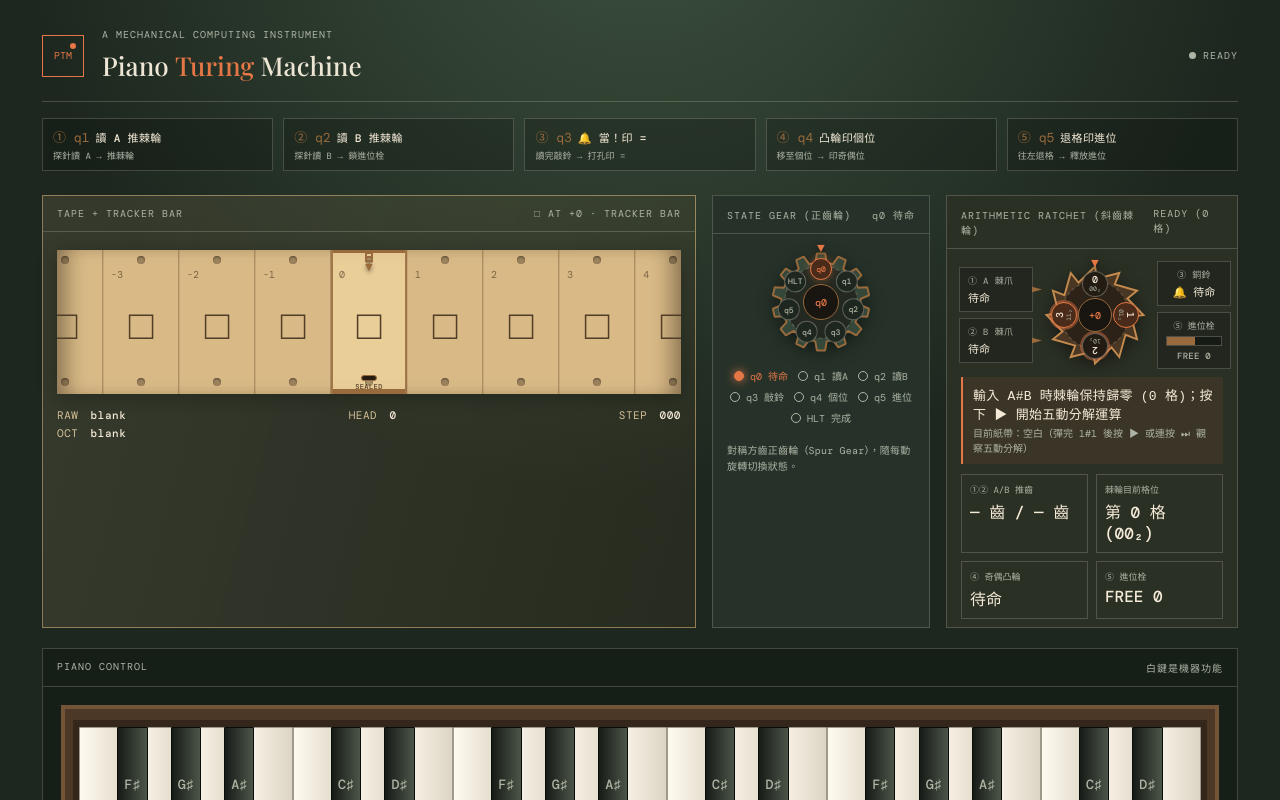
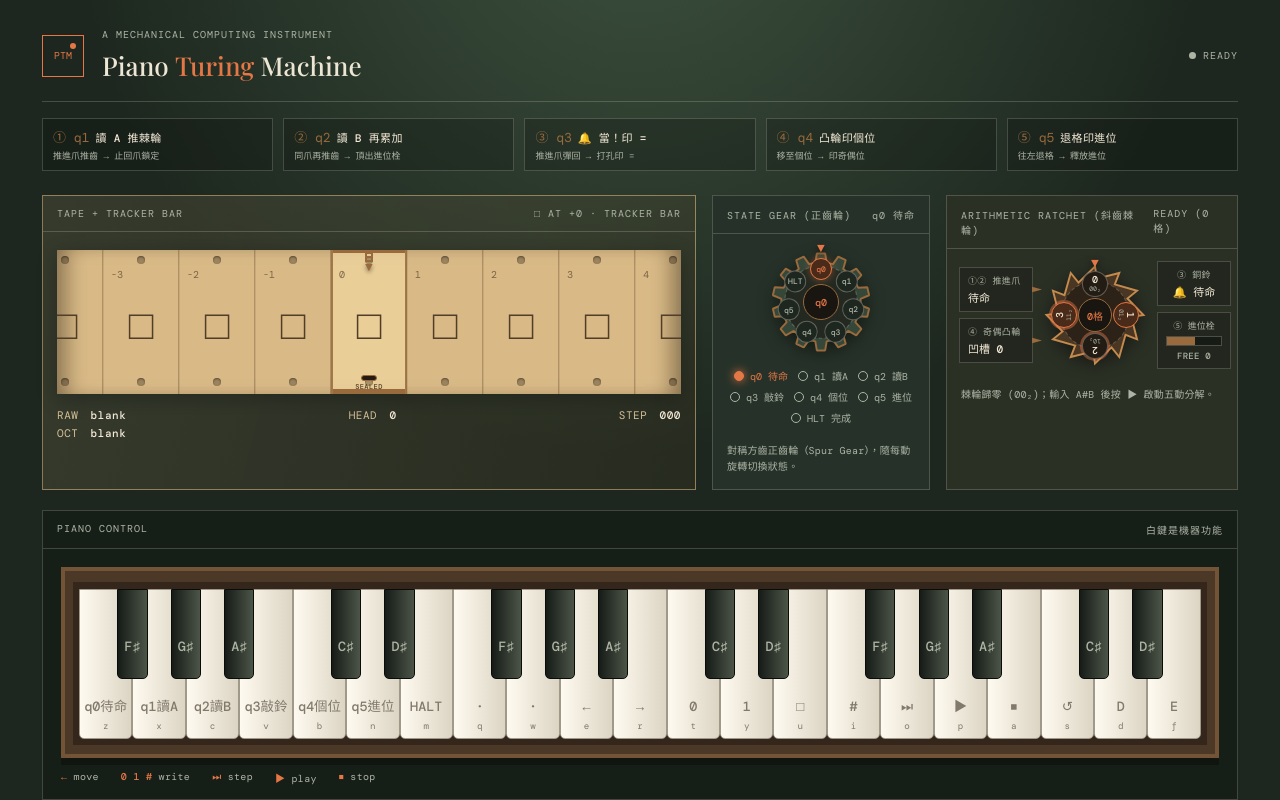
Before and after one commit to zonble/piano_turing_machine, a React (Vite) app: page / in a window 1280 px wide. Shown: the top 800 px of the page. Built offline with nearby package versions, Linux system fonts and the light colour scheme; a web font is replaced by a local one.

Commit message:
refactor: unify driving pawl and simplify arithmetic ratchet UI (#2)

```diff
--- a/src/App.tsx
+++ b/src/App.tsx
@@ -36,9 +36,9 @@ const stateRegister = (snapshot: MachineSnapshot): (typeof stateNames)[number] =
 const tapePositions = (head: number) => Array.from({ length: 19 }, (_, index) => head - 9 + index)
 
 const mechanicalStages: Array<{ id: MechanicalPhase; action: PianoAction; step: string; code: string; title: string; detail: string }> = [
-  { id: 'READ_A', action: 'setState1', step: '①', code: 'q1', title: '讀 A 推棘輪', detail: '探針讀 A → 推棘輪' },
-  { id: 'READ_B', action: 'setState2', step: '②', code: 'q2', title: '讀 B 推棘輪', detail: '探針讀 B → 鎖進位栓' },
-  { id: 'BELL_EQ', action: 'setState3', step: '③', code: 'q3', title: '🔔 當！印 =', detail: '讀完敲鈴 → 打孔印 =' },
+  { id: 'READ_A', action: 'setState1', step: '①', code: 'q1', title: '讀 A 推棘輪', detail: '推進爪推齒 → 止回爪鎖定' },
+  { id: 'READ_B', action: 'setState2', step: '②', code: 'q2', title: '讀 B 再累加', detail: '同爪再推齒 → 頂出進位栓' },
+  { id: 'BELL_EQ', action: 'setState3', step: '③', code: 'q3', title: '🔔 當！印 =', detail: '推進爪彈回 → 打孔印 =' },
   { id: 'STAMP_SUM', action: 'setState4', step: '④', code: 'q4', title: '凸輪印個位', detail: '移至個位 → 印奇偶位' },
   { id: 'STAMP_CARRY', action: 'setState5', step: '⑤', code: 'q5', title: '退格印進位', detail: '往左退格 → 釋放進位' },
 ]
@@ -161,11 +161,10 @@ function App() {
   const activePhaseIndex = activePhase ? mechanicalStages.findIndex((s) => s.id === activePhase) : -1
 
   // During INPUT, ratchet stays at 0 until ▶ / ⏭ starts decomposition
-  const aBit = activeGear ? activeGear.aBit : null
-  const bBit = activeGear && activePhase !== 'READ_A' ? activeGear.bBit : null
-  const carryIn = activeGear ? activeGear.carryIn : 0
+  const isProbing = activePhase === 'READ_A' || activePhase === 'READ_B'
+  const pawlStroke = isProbing ? (activeGear?.pawlStroke ?? 0) : 0
   const ratchetNotch = activeGear ? activeGear.ratchetTotal : 0
-  const sumBit = activeGear && activePhase !== 'READ_A' ? activeGear.sumBit : null
+  const sumBit = activeGear ? (ratchetNotch % 2 as 0 | 1) : null
   const carryLatched = activeGear ? activeGear.carryOut === 1 : false
   const bellRinging = Boolean(activeGear?.bellRung)
   const hammerPunching = Boolean(activeGear?.punching)
@@ -173,23 +172,14 @@ function App() {
   const currentSymbol = formatTapeSymbol(machine.tape[machine.head])
   const gearWorking = running || ['SCAN', 'ADD', 'CARRY', 'WRITE'].includes(machine.state)
   const gearPhaseLabel = activePhase ?? (machine.state === 'HALT' ? 'HALT' : 'READY (0格)')
-  const gearEquation = activeGear
-    ? activePhase === 'READ_A'
-      ? `① 讀 A(${activeGear.aBit}) → 棘輪推至第 ${ratchetNotch} 格`
-      : activePhase === 'READ_B'
-        ? `② 讀 B(${activeGear.bBit}) → ${activeGear.aBit} + ${activeGear.bBit} = 第 ${ratchetNotch} 格 (${ratchetNotch.toString(2).padStart(2, '0')}₂)`
-        : activePhase === 'BELL_EQ'
-          ? `③ 🔔 當——！讀完 A+B（第 ${ratchetNotch} 格），打孔印出「=」`
-          : activePhase === 'STAMP_SUM'
-            ? `④ 凸輪打孔：第 ${ratchetNotch} 格（${activeGear.sumBit === 1 ? '奇數凸齒' : '偶數凹槽'}）→ 個位格印 ${activeGear.sumBit}`
-            : `⑤ 進位栓釋放：往左退一格印出進位 1 → 棘輪歸零`
-    : '輸入 A#B 時棘輪保持歸零 (0 格)；按下 ▶ 開始五動分解運算'
+  const gearSummary = activeGear
+    ? `止回爪鎖定第 ${ratchetNotch} 格 (${ratchetNotch.toString(2).padStart(2, '0')}₂) · ${sumBit === 1 ? '奇數凸齒 (1)' : '偶數凹槽 (0)'} · 進位栓 ${carryLatched ? 'LOCK 1' : 'FREE 0'}`
+    : '棘輪歸零 (00₂)；輸入 A#B 後按 ▶ 啟動五動分解。'
 
   const currentStateSlot = stateRegister(machine)
   const stateIndex = Math.max(0, stateNames.indexOf(currentStateSlot))
   const stateStepDeg = 360 / stateNames.length
 
-  const isProbing = activePhase === 'READ_A' || activePhase === 'READ_B'
   const currentCellSymbol = machine.tape[machine.head]
   const probeDropThrough = isProbing && currentCellSymbol === '1'
   const probeBlocked = isProbing && currentCellSymbol === '0'
@@ -198,7 +188,7 @@ function App() {
   const probeStatusText = isEqualsCell
     ? '🔔 雙橫槽孔 (=) · 觸發銅鈴與結果打孔'
     : isSeparatorCell
-      ? '⊞ 分隔雙方孔 (#) · 切換 A → B 棘爪軌道'
+      ? '⊞ 分隔雙方孔 (#) · 區隔兩數'
       : hammerPunching
         ? `🔨 衝頭打孔 (${currentSymbol} AT ${machine.head >= 0 ? '+' : ''}${machine.head})`
         : probeDropThrough
@@ -355,14 +345,14 @@ function App() {
         <div className="module-heading"><span>ARITHMETIC RATCHET (斜齒棘輪)</span><span>{gearPhaseLabel}</span></div>
         <div className="ratchet-bench" aria-label="1900s 4-notch mechanical adder mechanism">
           <div className="pawl-stack">
-            <div className={`input-pawl ${activePhase === 'READ_A' ? 'pushing' : ''} ${aBit === 1 ? 'engaged' : ''}`} aria-label="A input pawl">
-              <span className="pawl-tag">① A 棘爪</span>
-              <strong>{aBit === null ? '待命' : aBit === 1 ? '+1 齒' : '+0'}</strong>
+            <div className={`input-pawl ${isProbing && pawlStroke === 1 ? 'pushing' : ''}`} aria-label="Driving pawl">
+              <span className="pawl-tag">①② 推進爪</span>
+              <strong>{isProbing ? (pawlStroke === 1 ? '+1 齒' : '+0 齒') : '待命'}</strong>
               <i className="pawl-claw" aria-hidden="true" />
             </div>
-            <div className={`input-pawl ${activePhase === 'READ_B' ? 'pushing' : ''} ${bBit === 1 ? 'engaged' : ''}`} aria-label="B input pawl">
-              <span className="pawl-tag">② B 棘爪</span>
-              <strong>{bBit === null ? '待命' : bBit === 1 ? '+1 齒' : '+0'}</strong>
+            <div className={`input-pawl ${activePhase === 'STAMP_SUM' ? 'pushing' : sumBit === 1 ? 'engaged' : ''}`} aria-label="Odd-even cam">
+              <span className="pawl-tag">④ 奇偶凸輪</span>
+              <strong>{sumBit === null ? '凹槽 0' : sumBit === 1 ? '凸齒 1' : '凹槽 0'}</strong>
               <i className="pawl-claw" aria-hidden="true" />
             </div>
           </div>
@@ -382,7 +372,7 @@ function App() {
               <span className="wheel-notch n1 odd-cam"><b>1</b><small>01₂</small></span>
               <span className="wheel-notch n2 carry-cam"><b>2</b><small>10₂</small></span>
               <span className="wheel-notch n3 odd-cam carry-cam"><b>3</b><small>11₂</small></span>
-              <div className="wheel-hub"><span>+{ratchetNotch}</span></div>
+              <div className="wheel-hub"><span>{ratchetNotch}格</span></div>
             </div>
           </div>
 
@@ -398,21 +388,7 @@ function App() {
             </div>
           </div>
         </div>
-
-        <div className="gear-equation">
-          <strong>{gearEquation}</strong>
-          <span>
-            {activeGear
-              ? `棘輪停在第 ${ratchetNotch} 格（奇偶凸輪 Sum=${activeGear.sumBit}；進位栓 Carry=${carryLatched ? 1 : 0}；打孔錘=${hammerPunching ? '🔨 壓印中' : '抬起'}）`
-              : `目前紙帶：${rawTape || '空白'}（彈完 1#1 後按 ▶ 或連按 ⏭ 觀察五動分解）`}
-          </span>
-        </div>
-        <div className="gear-explanation">
-          <div><span>①② A/B 推齒</span><b>{aBit ?? '—'} 齒 / {bBit ?? '—'} 齒</b></div>
-          <div><span>棘輪目前格位</span><b>第 {ratchetNotch} 格 ({ratchetNotch.toString(2).padStart(2, '0')}₂)</b></div>
-          <div><span>④ 奇偶凸輪</span><b>{sumBit === null ? '待命' : `個位印 ${sumBit}`}</b></div>
-          <div><span>⑤ 進位栓</span><b>{activePhase === 'STAMP_CARRY' ? '釋放印 1' : carryLatched ? 'LOCK 1' : `FREE ${carryIn}`}</b></div>
-        </div>
+        <p className="module-note">{gearSummary}</p>
       </section>
     </section>
 
@@ -421,7 +397,7 @@ function App() {
 
     <section className="run-module module"><div className="module-heading"><span>MECHANICAL READOUT</span><span>{machine.lastEvent?.message ?? '請用鋼琴輸入 1#1'}</span></div><div className="run-status"><strong>{machine.state}</strong><span>{machine.halted && machine.result ? `${rawTape} （${machine.result.binary}₂ = ${machine.result.decimal}₁₀ = ${machine.result.octal}₈）` : `Tape: ${rawTape || 'blank'}`}</span></div><label>速度 <b>{speed} steps / sec</b><input type="range" min="0.5" max="6" step="0.5" value={speed} onChange={(event) => setSpeed(Number(event.target.value))} /></label></section>
 
-    <details className="advanced-module"><summary>ADVANCED：transition table / complete key map / mechanical details</summary><p>按下 ▶ 或 ⏭ 後依序執行：① 讀 A 推棘輪 → ② 讀 B 推棘輪並鎖進位栓 → ③ 敲響「當！」銅鈴並印 = → ④ 移至個位格印奇偶位 → ⑤ 往左退一格釋放進位栓印高位。</p></details>
+    <details className="advanced-module"><summary>ADVANCED：transition table / complete key map / mechanical details</summary><p>按下 ▶ 或 ⏭ 後依序執行：① 探針讀首數，推進棘爪推棘輪並由止回爪卡住 → ② 探針跨過 # 讀次數，同一推進棘爪再把棘輪往上推並頂出進位栓 → ③ 推進爪彈回待命、敲響「當！」銅鈴並印 = → ④ 移至個位格，照棘輪奇偶凸輪印個位 → ⑤ 往左退一格釋放進位栓印高位。</p></details>
     <footer><span>PIANO TURING MACHINE / 2026</span><span>STATE · TAPE · GEAR · SOUND</span><span>{machine.halted ? 'FINAL CHORD' : 'READY TO PLAY'}</span></footer>
   </main>
 }
--- a/src/core/machine.ts
+++ b/src/core/machine.ts
@@ -9,6 +9,8 @@ export type MechanicalPhase = 'READ_A' | 'READ_B' | 'BELL_EQ' | 'STAMP_SUM' | 'S
 export type GearState = {
   aBit: 0 | 1
   bBit: 0 | 1
+  pawlStroke: 0 | 1
+  prevNotch: 0 | 1 | 2 | 3
   carryIn: 0 | 1
   ratchetTotal: 0 | 1 | 2 | 3
   sumBit: 0 | 1
@@ -102,7 +104,7 @@ function computeGearForInput(input: string, carryIn: 0 | 1 = 0): GearState | und
   const ratchetTotal = (aBit + bBit + carryIn) as 0 | 1 | 2 | 3
   const sumBit = (ratchetTotal % 2) as 0 | 1
   const carryOut = (ratchetTotal >= 2 ? 1 : 0) as 0 | 1
-  return { aBit, bBit, carryIn, ratchetTotal, sumBit, carryOut }
+  return { aBit, bBit, pawlStroke: 0, prevNotch: aBit, carryIn, ratchetTotal, sumBit, carryOut }
 }
 
 function resultFor(input: string): MachineResult | undefined {
@@ -214,6 +216,8 @@ export function applyPianoAction(snapshot: MachineSnapshot, action: PianoAction)
     const scanAGear: GearState = {
       aBit: gear.aBit,
       bBit: 0,
+      pawlStroke: gear.aBit,
+      prevNotch: 0,
       carryIn: 0,
       ratchetTotal: gear.aBit,
       sumBit: gear.aBit,
@@ -234,7 +238,7 @@ export function applyPianoAction(snapshot: MachineSnapshot, action: PianoAction)
       program: { result: result.binary, writeIndex: result.binary.length - 1, eqPos, gear },
       lastEvent: {
         state: 'SCAN',
-        message: `① 讀取 A：讀寫頭移至 A(${gear.aBit})，A 棘爪將棘輪推至第 ${gear.aBit} 格。`,
+        message: `① 探針讀首數：推進棘爪推 +${gear.aBit} 齒，止回棘爪卡住第 ${gear.aBit} 格（靠棘輪角度記住首數）。`,
         action,
       },
     }
@@ -253,11 +257,11 @@ export function runStep(snapshot: MachineSnapshot): MachineSnapshot {
       state: 'ADD',
       head: bounds.last,
       carry: gear.carryOut,
-      gear: { ...gear, phase: 'READ_B', bellRung: false, punching: false },
+      gear: { ...gear, pawlStroke: gear.bBit, prevNotch: gear.aBit, phase: 'READ_B', bellRung: false, punching: false },
       step: snapshot.step + 1,
       lastEvent: {
         state: 'ADD',
-        message: `② 讀取 B：讀寫頭移至 B(${gear.bBit})，B 棘爪將棘輪推至第 ${gear.ratchetTotal} 格${gear.carryOut ? '，頂出進位栓 LOCK 1' : ''}。`,
+        message: `② 探針跨過 # 讀次數：同一支推進棘爪再推 +${gear.bBit} 齒，棘輪從第 ${gear.aBit} 格推至第 ${gear.ratchetTotal} 格${gear.carryOut ? '，凸輪頂出進位栓 LOCK 1' : ''}。`,
       },
     }
   }
@@ -270,11 +274,11 @@ export function runStep(snapshot: MachineSnapshot): MachineSnapshot {
       state: 'CARRY',
       head: eqPos,
       carry: gear.carryOut,
-      gear: { ...gear, phase: 'BELL_EQ', bellRung: true, punching: true },
+      gear: { ...gear, pawlStroke: 0, prevNotch: gear.ratchetTotal, phase: 'BELL_EQ', bellRung: true, punching: true },
       step: snapshot.step + 1,
       lastEvent: {
         state: 'CARRY',
-        message: `③ 當——！讀完 A 與 B 敲響銅鈴，在紙帶印下「=」（棘輪停在第 ${gear.ratchetTotal} 格）。`,
+        message: `③ 當——！推進棘爪彈回待命，止回棘爪鎖定第 ${gear.ratchetTotal} 格，在紙帶打孔印下「=」。`,
       },
     }
   }
```
Also changed, not shown: 1 other file (tests, documents, lock files or other folders).
